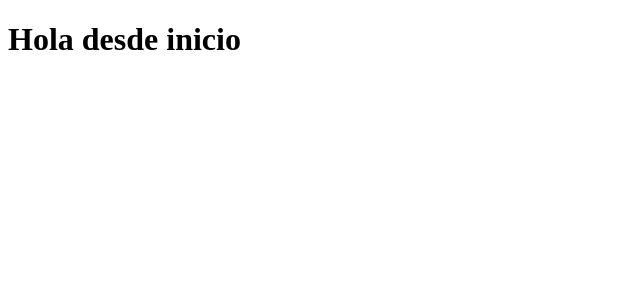
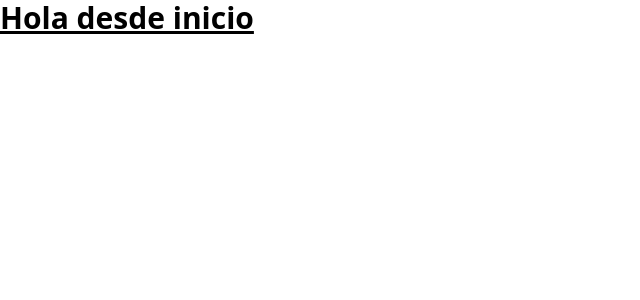
Before and after one commit to govelmkt/govel, a Next.js app: page / in a window 1280 px wide. Shown: the top 300 px of the page, without its empty margins (0-640 px from the left). Built offline with nearby package versions, Linux system fonts and the light colour scheme.

Commit message:
feat(core):Add @next/font

```diff
--- a/app/layout.js
+++ b/app/layout.js
@@ -1,7 +1,9 @@
-export default function RootLayout({ children }) {
+import '../styles/globals.css'
+
+export default function RootLayout ({ children }) {
   return (
     <html>
-      <head></head>
+      <head>Govel </head>
       <body>{children}</body>
     </html>
   )
--- a/app/page.jsx
+++ b/app/page.jsx
@@ -1,6 +1,6 @@
 const HomePage = () => {
   return (
-    <h1>Hola desde inicio</h1>
+    <h1 className='text-3xl font-bold underline'>Hola desde inicio</h1>
   )
 }
 
```
Also changed, not shown: package.json (+4 -3 lines), 2 other files (tests, documents, lock files or other folders).
